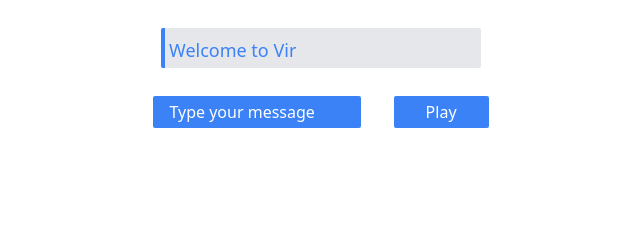
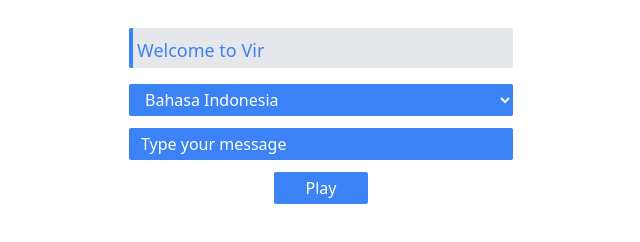
Before and after one commit to irvanshandika/Text-to-Speech, a website: page index.html in a window 1280 px wide. Shown: the whole page, without its empty margins (319-959 px from the left). Drawn offline with nearby package versions, Linux system fonts and the light colour scheme.

Commit message:
Add 4 language

```diff
--- a/index.html
+++ b/index.html
@@ -8,20 +8,23 @@
     <link rel="stylesheet" href="./dist/output.css" />
   </head>
   <body>
-    <div class="flex justify-center items-center">
-      <div class="mt-7">
-        <div class="relative">
-          <div class="h-10 w-80 bg-gray-200 rounded-sm overflow-hidden">
-            <div class="h-full w-1 bg-blue-500"></div>
-          </div>
-          <p id="typed-text" class="absolute left-0 top-0 text-lg text-blue-500 font-medium mt-2 ml-2"></p>
+    <div class="flex flex-col items-center mt-7">
+      <div class="relative mb-4">
+        <div class="h-10 w-80 lg:w-96 bg-gray-200 rounded-sm overflow-hidden">
+          <div class="h-full w-1 bg-blue-500"></div>
         </div>
+        <p id="typed-text" class="absolute left-0 top-0 text-lg text-blue-500 font-medium mt-2 ml-2"></p>
       </div>
-    </div>
 
-    <div class="flex justify-center items-center">
-      <div class="mt-7">
-        <input id="message" type="text" class="bg-blue-500 hover:bg-blue-400 text-white border-black placeholder-white border-solid mr-7 px-4 py-1 rounded-sm lg:w-52 w-48" placeholder="Type your message" />
+      <div class="flex flex-col items-center">
+        <select id="language" class="bg-blue-500 hover:bg-blue-400 text-white border-black placeholder-white border-solid mb-3 px-3 py-1 lg:w-96 w-72 rounded-sm">
+          <option value="id">Bahasa Indonesia</option>
+          <option value="en">English</option>
+          <option value="zh">中文</option>
+          <option value="ko">한국어</option>
+          <option value="ja">日本語</option>
+        </select>
+        <input id="message" type="text" class="bg-blue-500 hover:bg-blue-400 text-white border-black placeholder-white border-solid mb-3 px-3 py-1 rounded-sm w-full lg:max-w-lg" placeholder="Type your message" />
         <button onclick="playSpeech()" class="bg-blue-500 hover:bg-blue-400 px-8 py-1 rounded-sm text-white">Play</button>
       </div>
     </div>
--- a/src/script/index.js
+++ b/src/script/index.js
@@ -1,8 +1,12 @@
 const speech = new SpeechSynthesisUtterance();
+
+function changeLanguage() {
+  const languageSelect = document.getElementById("language");
+  speech.lang = languageSelect.value;
+}
 
 function playSpeech() {
   const message = document.getElementById("message").value;
-  speech.lang = "id";
   speech.text = message;
   window.speechSynthesis.speak(speech);
 }
@@ -15,16 +19,13 @@ function typeText() {
   if (typedText.length < textToType[currentTextIndex].length) {
     typedText += textToType[currentTextIndex].charAt(typedText.length);
     $("#typed-text").text(typedText);
-    setTimeout(typeText, 100); // Delay antara setiap karakter (milidetik)
+    setTimeout(typeText, 100);
   } else {
-    // Pindah ke teks berikutnya setelah menyelesaikan satu teks
     currentTextIndex = (currentTextIndex + 1) % textToType.length;
     typedText = "";
-    setTimeout(typeText, 500); // Delay sebelum memulai teks berikutnya (milidetik)
+    setTimeout(typeText, 500);
   }
 }
-
-// Panggil fungsi ketika halaman selesai dimuat
 $(document).ready(function () {
   typeText();
 });
```
Also changed, not shown: dist/output.css.
